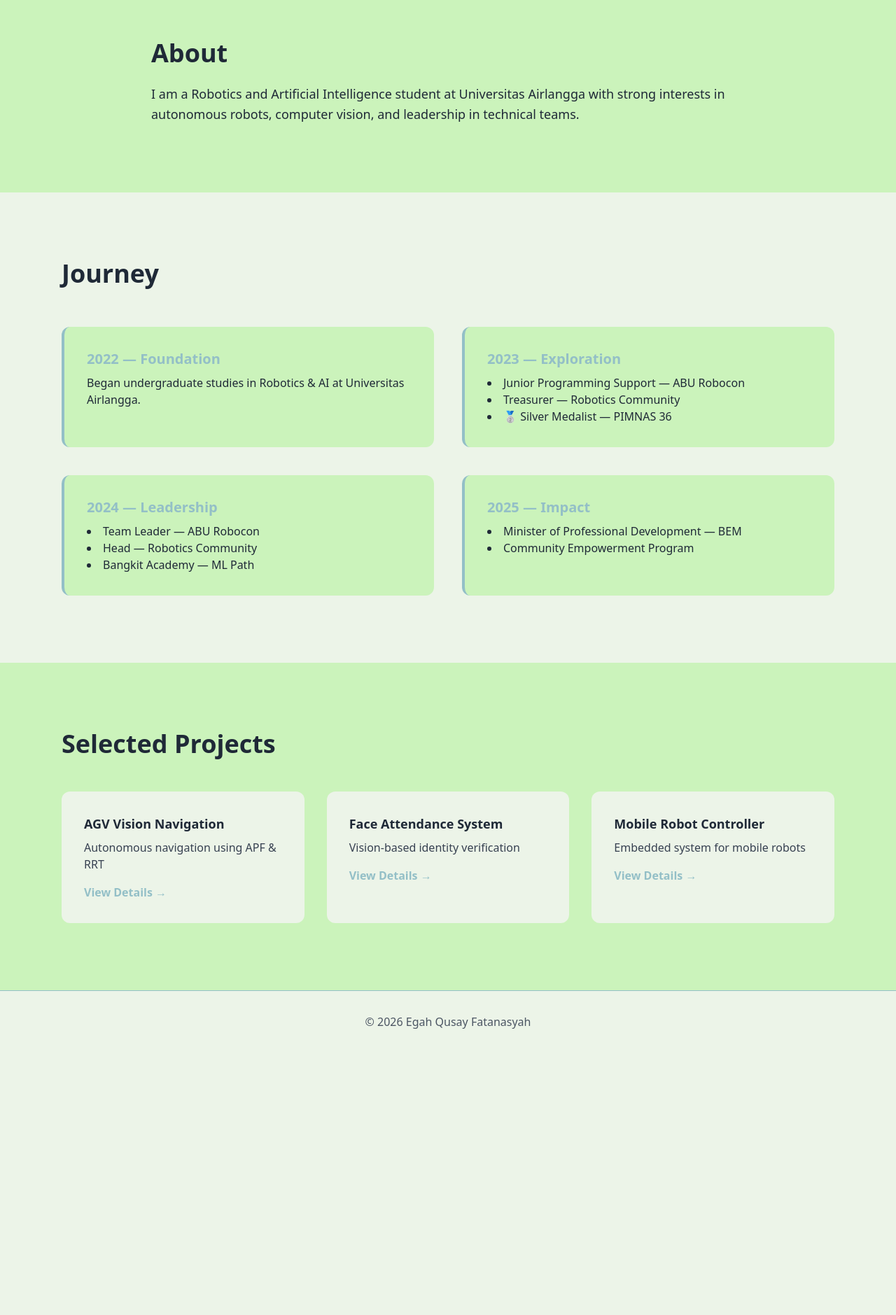
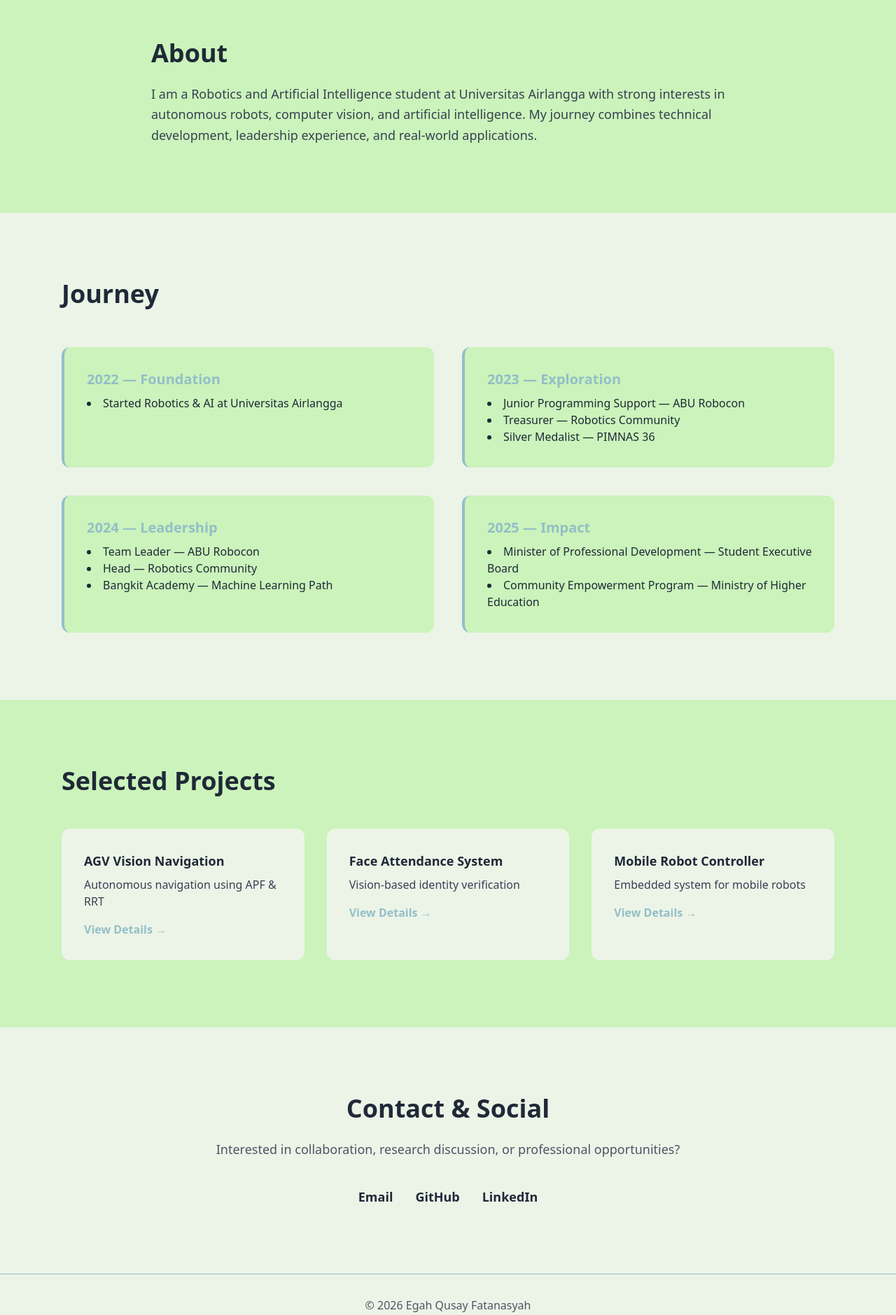
Before and after one commit to egahqusayf/egahqusayf.github.io, a plain HTML site: page index.html in a window 1280 px wide. Shown: the part 840-2719 px from the top of the page at 70% size. Before the commit the page ends 2344 px from the top, so only its background shows below. Drawn offline with nearby package versions, Linux system fonts and the light colour scheme.

Commit message:
Make a project modular

```diff
--- /dev/null
+++ b/data/content.json
@@ -0,0 +1,83 @@
+{
+  "site": {
+    "title": "Portfolio — Egah Qusay Fatanasyah",
+    "footer": "© 2026 Egah Qusay Fatanasyah"
+  },
+
+  "hero": {
+    "title": "Hi, I’m Egah",
+    "subtitle": "Robotics & Artificial Intelligence Student (8th Semester)\nAutonomous Systems • Computer Vision • Technical Leadership",
+    "tagline": "Building intelligent systems with real-world impact."
+  },
+
+  "about": {
+    "text": "I am a Robotics and Artificial Intelligence student at Universitas Airlangga with strong interests in autonomous robots, computer vision, and artificial intelligence. My journey combines technical development, leadership experience, and real-world applications."
+  },
+
+  "navigation": [
+    { "label": "About", "href": "#about" },
+    { "label": "Journey", "href": "#journey" },
+    { "label": "Projects", "href": "#projects" },
+    { "label": "Contact", "href": "#contact" }
+
+  ],
+
+  "journey": [
+    {
+      "year": "2022 — Foundation",
+      "items": [
+        "Started Robotics & AI at Universitas Airlangga"
+      ]
+    },
+    {
+      "year": "2023 — Exploration",
+      "items": [
+        "Junior Programming Support — ABU Robocon",
+        "Treasurer — Robotics Community",
+        "Silver Medalist — PIMNAS 36"
+      ]
+    },
+    {
+      "year": "2024 — Leadership",
+      "items": [
+        "Team Leader — ABU Robocon",
+        "Head — Robotics Community",
+        "Bangkit Academy — Machine Learning Path"
+      ]
+    },
+    {
+      "year": "2025 — Impact",
+      "items": [
+        "Minister of Professional Development — Student Executive Board",
+        "Community Empowerment Program — Ministry of Higher Education"
+      ]
+    }
+  ],
+
+  "projects": [
+    {
+      "title": "AGV Vision Navigation",
+      "description": "Autonomous navigation using APF & RRT",
+      "link": "projects/agv-navigation.html"
+    },
+    {
+      "title": "Face Attendance System",
+      "description": "Vision-based identity verification",
+      "link": "projects/face-attendance.html"
+    },
+    {
+      "title": "Mobile Robot Controller",
+      "description": "Embedded system for mobile robots",
+      "link": "projects/mobile-robot.html"
+    }
+  ],
+
+  "contact": {
+    "text": "Interested in collaboration, research discussion, or professional opportunities?",
+    "links": [
+      { "label": "Email", "url": "mailto:your-email@gmail.com" },
+      { "label": "GitHub", "url": "https://github.com/username" },
+      { "label": "LinkedIn", "url": "https://linkedin.com/in/username" }
+    ]
+  }
+}
--- a/index.html
+++ b/index.html
@@ -8,9 +8,6 @@
   <script src="https://cdn.tailwindcss.com"></script>
 
   <script>
-    const params = new URLSearchParams(window.location.search);
-    const isResearch = params.get("mode") === "research";
-
     tailwind.config = {
       theme: {
         extend: {
@@ -31,43 +28,17 @@
 <!-- NAVBAR -->
 <nav class="fixed w-full bg-background/90 backdrop-blur border-b border-primary z-50">
   <div class="max-w-7xl mx-auto px-6 py-4 flex justify-between items-center">
-    <h1 class="text-xl md:text-2xl font-extrabold">
-      Portfolio — Egah Qusay Fatanasyah
-    </h1>
-    <ul class="flex gap-8 text-lg font-semibold">
-      <li><a href="#about" class="hover:text-primary">About</a></li>
-      <li><a href="#journey" class="hover:text-primary">Journey</a></li>
-      <li><a href="#projects" class="hover:text-primary">Projects</a></li>
-      <li>
-        <a href="?mode=research" class="underline text-primary">
-          Research Mode
-        </a>
-      </li>
-    </ul>
+    <h1 id="site-title" class="text-xl md:text-2xl font-extrabold"></h1>
+    <ul id="nav-menu" class="flex gap-8 text-lg font-semibold"></ul>
   </div>
 </nav>
 
 <!-- HERO -->
 <section class="min-h-screen flex items-center justify-center pt-32 px-6">
   <div class="text-center max-w-3xl">
-    <h1 class="text-5xl font-extrabold">
-      Hi, I’m <span class="text-primary">Egah</span>
-    </h1>
-
-    <p class="mt-6 text-lg text-gray-700">
-      Robotics & Artificial Intelligence Student (8th Semester)<br>
-      Autonomous Systems • Computer Vision
-    </p>
-
-    <p class="mt-4 text-sm italic text-gray-600">
-      <script>
-        document.write(
-          isResearch
-            ? "Research-oriented view enabled"
-            : "Professional portfolio view"
-        );
-      </script>
-    </p>
+    <h1 id="hero-title" class="text-5xl font-extrabold"></h1>
+    <p id="hero-subtitle" class="mt-6 text-lg text-gray-700"></p>
+    <p id="hero-tagline" class="mt-4 text-sm italic text-gray-600"></p>
   </div>
 </section>
 
@@ -75,15 +46,7 @@
 <section id="about" class="py-24 bg-surface">
   <div class="max-w-4xl mx-auto px-6">
     <h2 class="text-4xl font-bold mb-6">About</h2>
-    <p class="text-lg leading-relaxed">
-      <script>
-        document.write(
-          isResearch
-            ? "This portfolio presents my academic and technical journey in robotics and artificial intelligence, focusing on autonomous systems, vision-based navigation, and applied research methodologies."
-            : "I am a Robotics and Artificial Intelligence student at Universitas Airlangga with strong interests in autonomous robots, computer vision, and leadership in technical teams."
-        );
-      </script>
-    </p>
+    <p id="about-text" class="text-lg leading-relaxed text-gray-700"></p>
   </div>
 </section>
 
@@ -91,43 +54,7 @@
 <section id="journey" class="py-24">
   <div class="max-w-6xl mx-auto px-6">
     <h2 class="text-4xl font-bold mb-14">Journey</h2>
-
-    <div class="grid md:grid-cols-2 gap-10">
-
-      <div class="bg-surface p-8 rounded-xl border-l-4 border-primary">
-        <h3 class="text-xl font-bold text-primary">2022 — Foundation</h3>
-        <p class="mt-2">
-          Began undergraduate studies in Robotics & AI at Universitas Airlangga.
-        </p>
-      </div>
-
-      <div class="bg-surface p-8 rounded-xl border-l-4 border-primary">
-        <h3 class="text-xl font-bold text-primary">2023 — Exploration</h3>
-        <ul class="list-disc list-inside mt-2">
-          <li>Junior Programming Support — ABU Robocon</li>
-          <li>Treasurer — Robotics Community</li>
-          <li>🥈 Silver Medalist — PIMNAS 36</li>
-        </ul>
-      </div>
-
-      <div class="bg-surface p-8 rounded-xl border-l-4 border-primary">
-        <h3 class="text-xl font-bold text-primary">2024 — Leadership</h3>
-        <ul class="list-disc list-inside mt-2">
-          <li>Team Leader — ABU Robocon</li>
-          <li>Head — Robotics Community</li>
-          <li>Bangkit Academy — ML Path</li>
-        </ul>
-      </div>
-
-      <div class="bg-surface p-8 rounded-xl border-l-4 border-primary">
-        <h3 class="text-xl font-bold text-primary">2025 — Impact</h3>
-        <ul class="list-disc list-inside mt-2">
-          <li>Minister of Professional Development — BEM</li>
-          <li>Community Empowerment Program</li>
-        </ul>
-      </div>
-
-    </div>
+    <div id="journey-list" class="grid md:grid-cols-2 gap-10"></div>
   </div>
 </section>
 
@@ -135,49 +62,23 @@
 <section id="projects" class="py-24 bg-surface">
   <div class="max-w-6xl mx-auto px-6">
     <h2 class="text-4xl font-bold mb-12">Selected Projects</h2>
+    <div id="project-list" class="grid md:grid-cols-3 gap-8"></div>
+  </div>
+</section>
 
-    <div class="grid md:grid-cols-3 gap-8">
-
-      <div class="bg-background p-8 rounded-xl">
-        <h3 class="font-bold text-lg">AGV Vision Navigation</h3>
-        <p class="mt-2 text-gray-700">
-          Autonomous navigation using APF & RRT
-        </p>
-        <a href="projects/agv-navigation.html"
-           class="inline-block mt-4 text-primary font-semibold">
-          View Details →
-        </a>
-      </div>
-
-      <div class="bg-background p-8 rounded-xl">
-        <h3 class="font-bold text-lg">Face Attendance System</h3>
-        <p class="mt-2 text-gray-700">
-          Vision-based identity verification
-        </p>
-        <a href="projects/face-attendance.html"
-           class="inline-block mt-4 text-primary font-semibold">
-          View Details →
-        </a>
-      </div>
-
-      <div class="bg-background p-8 rounded-xl">
-        <h3 class="font-bold text-lg">Mobile Robot Controller</h3>
-        <p class="mt-2 text-gray-700">
-          Embedded system for mobile robots
-        </p>
-        <a href="projects/mobile-robot.html"
-           class="inline-block mt-4 text-primary font-semibold">
-          View Details →
-        </a>
-      </div>
-
-    </div>
+<!-- CONTACT -->
+<section id="contact" class="py-24">
+  <div class="max-w-4xl mx-auto px-6 text-center">
+    <h2 class="text-4xl font-bold mb-6">Contact & Social</h2>
+    <p id="contact-text" class="text-lg text-gray-600 mb-10"></p>
+    <div id="contact-links" class="flex justify-center gap-8 text-lg font-semibold"></div>
   </div>
 </section>
 
 <footer class="py-8 text-center text-gray-600 border-t border-primary">
-  © 2026 Egah Qusay Fatanasyah
+  <span id="footer-text"></span>
 </footer>
 
+<script src="js/render.js"></script>
 </body>
 </html>
--- /dev/null
+++ b/js/render.js
@@ -0,0 +1,66 @@
+fetch("data/content.json")
+  .then(res => res.json())
+  .then(data => {
+
+    // Site
+    document.getElementById("site-title").textContent = data.site.title;
+    document.getElementById("footer-text").textContent = data.site.footer;
+
+    // Navigation
+    const nav = document.getElementById("nav-menu");
+    data.navigation.forEach(item => {
+      nav.innerHTML += `
+        <li>
+          <a href="${item.href}" class="hover:text-primary">${item.label}</a>
+        </li>
+      `;
+    });
+
+    // Hero
+    document.getElementById("hero-title").textContent = data.hero.title;
+    document.getElementById("hero-subtitle").innerHTML = data.hero.subtitle.replace(/\n/g, "<br>");
+    document.getElementById("hero-tagline").textContent = data.hero.tagline;
+
+    // About
+    document.getElementById("about-text").textContent = data.about.text;
+
+    // Journey
+    const journey = document.getElementById("journey-list");
+    data.journey.forEach(stage => {
+      journey.innerHTML += `
+        <div class="bg-surface p-8 rounded-xl border-l-4 border-primary">
+          <h3 class="text-xl font-bold text-primary">${stage.year}</h3>
+          <ul class="list-disc list-inside mt-2">
+            ${stage.items.map(i => `<li>${i}</li>`).join("")}
+          </ul>
+        </div>
+      `;
+    });
+
+    // Projects
+    const projects = document.getElementById("project-list");
+    data.projects.forEach(p => {
+      projects.innerHTML += `
+        <div class="bg-background p-8 rounded-xl">
+          <h3 class="font-bold text-lg">${p.title}</h3>
+          <p class="mt-2 text-gray-700">${p.description}</p>
+          <a href="${p.link}" class="inline-block mt-4 text-primary font-semibold">
+            View Details →
+          </a>
+        </div>
+      `;
+    });
+
+    // Contact
+    document.getElementById("contact-text").textContent = data.contact.text;
+    const links = document.getElementById("contact-links");
+    data.contact.links.forEach(l => {
+      links.innerHTML += `
+        <a href="${l.url}" target="_blank" class="hover:text-primary transition">
+          ${l.label}
+        </a>
+      `;
+    });
+
+  })
+  .catch(err => console.error("Failed to load content:", err));
```
